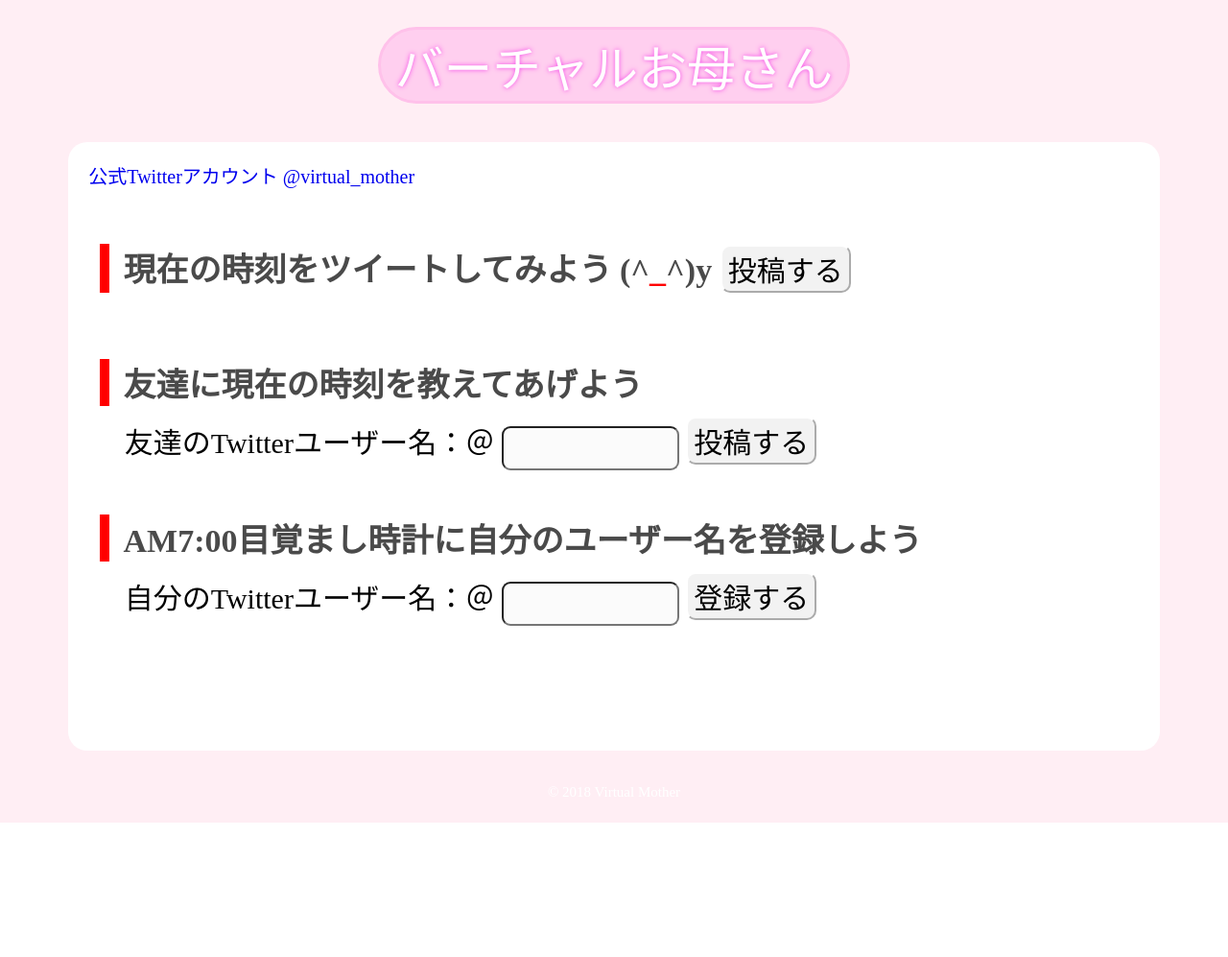
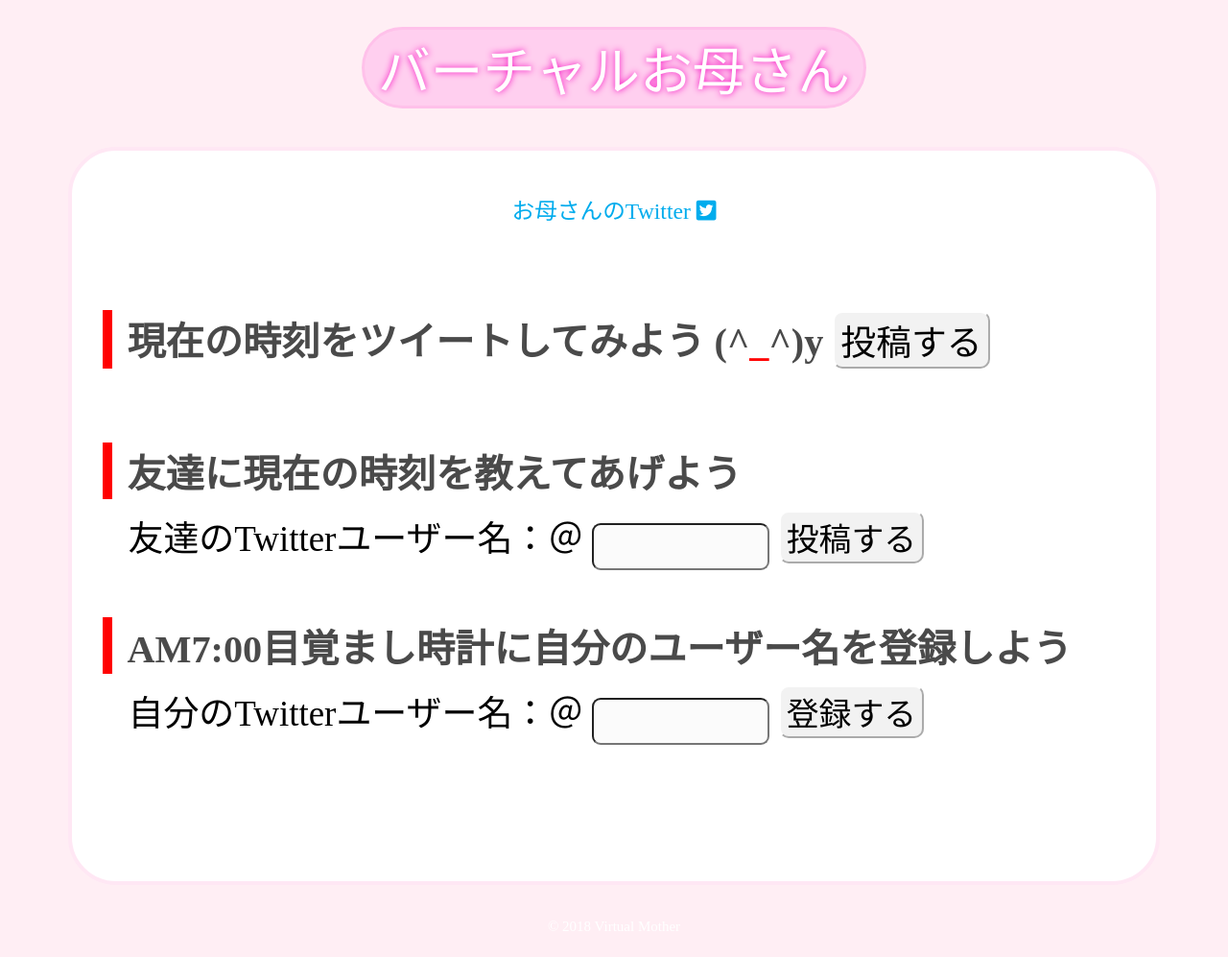
Before and after one commit to guralin/virtual_mother, a Flask app: page / in a window 1280 px wide. Shown: the whole page at 96% size. Before the commit the page ends 857 px from the top, so only its background shows below. Run offline with Flask 2, Linux system fonts and the light colour scheme; some libraries are stand-ins or nearby versions.

Commit message:
デザインの再変更

```diff
--- a/static/css/stylesheet.css
+++ b/static/css/stylesheet.css
@@ -2,12 +2,13 @@
 
 /*default*/
 body{
-    font-size: 20px;
-    background-color: #ffeef4 /*#ebffff*/;
+    font-size: calc(100% + 0.5vw);
+    background-color: #ffeef4
 }
 
 a{
     text-decoration: none;
+　　color: blue;
 }
 
 a:hover{
@@ -17,31 +18,33 @@ a:hover{
 header{
     padding: 20px 20px;
     color: #4a4a4a;
-/*    background-color: #ffeae4;*/
-/*    margin: -8px -8px 0;*/
     margin: 5px;
     text-align: center;
 }
 header span.title{
-    font-size: calc(190% + 1vw);/*50px;*/
+    font-size: calc(130% + 2vw);
     color: white;
-    text-shadow: 0 0 5px #f545e8;
+    text-shadow: 0 0 7px #f500be;
     display: inline-block;
     border: solid #ffc1ea;
-    border-radius: 50px;
+    border-radius: 70px;
     background-color: #ffcfef;
-    padding:0 15px;
+    padding:0 calc(13px + 0.1vw);
 }
 header a{
     text-decoration: none;
-    color: black;
+    color: white;
 }
 header a:hover{
     text-decoration: none;
 }
 
 .twitter_url{
-    margin: 0% 1%;
+    text-align: center;
+}
+.twitter_url a{
+    text-decoration: none;
+    color: #00aced; /*twitterのアイコンの色*/
 }
 
 .go_home{
@@ -50,14 +53,16 @@ header a:hover{
 
 article{
     background-color: white;
-    border-radius: 20px;
+    border-radius: 50px;
     padding: 20px 10px 50px;
     margin: 20px 5%;
     height: 100%;
+    font-size: calc(100% + 0.1vw);
+    border: solid 4px #ffe7f4;
 }
 
 h2{
-    font-size: 34px;
+    font-size: calc(105% + 1.2vw);
     margin: 1% 2%;
     padding: 0 15px;
     border-left: solid 10px red;
@@ -73,10 +78,14 @@ footer{
     text-align: center;
 }
 
+img.mother{
+    filter: drop-shadow(3px 3px 3px rgba(0,0,0,0.6))
+}
+
 
 /*index.css*/
 .button{
-    font-size: 30px;
+    font-size: calc(90% + 0.05vw);
     border-radius: 10px;
     border-color: #fff;
     background-color: #f2f2f2;
@@ -92,13 +101,13 @@ span.red{
 }
 
 .explain{
-    font-size: 30px;
+    font-size: calc(102% + 1vw);
     margin: 1% 3%;
     padding: 0 15px;
 }
 
 input.form{
-    height: 40px;
+    height: calc(30px + 1vw);
     background-color: #fbfbfb;
     border-radius: 9px;
 }
@@ -115,7 +124,7 @@ input.form:hover{
     margin: 1% 2%;
 }
 .post_text span{
-    font-size: 37px;
+    font-size: calc(102% + 1vw);
 }
 
 
--- a/templates/index.html
+++ b/templates/index.html
@@ -5,13 +5,14 @@
     <title>投稿しよう！！！ - バーチャルお母さん</title>
     <link rel="shortcut icon" href="../static/img/mother.png">
     <link rel="stylesheet" href="../static/css/stylesheet.css">
+    <link rel="stylesheet" href="https://use.fontawesome.com/releases/v5.5.0/css/all.css" integrity="sha384-B4dIYHKNBt8Bc12p+WXckhzcICo0wtJAoU8YZTY5qE0Id1GSseTk6S+L3BlXeVIU" crossorigin="anonymous">
 </head>
 <body>
     <header>
         <span class="title">バーチャルお母さん</span>
     </header>
     <article>
-<p class="twitter_url"><a href="https://twitter.com/virtual_mother/">公式Twitterアカウント @virtual_mother</a></p>
+<p class="twitter_url"><a href="https://twitter.com/virtual_mother/">お母さんのTwitter&nbsp;<i class="fab fa-twitter-square"></i></a></p>
 <br>
 <br>
     <h2>現在の時刻をツイートしてみよう (^<span class="red">_</span>^)y
--- a/templates/post.html
+++ b/templates/post.html
@@ -5,13 +5,14 @@
     <title>投稿しました - バーチャルお母さん</title>
     <link rel="shortcut icon" href="../static/img/mother.png">
     <link rel="stylesheet" href="../static/css/stylesheet.css">
+    <link rel="stylesheet" href="https://use.fontawesome.com/releases/v5.5.0/css/all.css" integrity="sha384-B4dIYHKNBt8Bc12p+WXckhzcICo0wtJAoU8YZTY5qE0Id1GSseTk6S+L3BlXeVIU" crossorigin="anonymous">
 </head>
 <body>
     <header>
         <span class="title"><a href="/">バーチャルお母さん</a></span>
     </header>
     <article>
-        <p class="twitter_url"><a href="https://twitter.com/virtual_mother/">公式Twitterアカウント @virtual_mother</a></p>
+        <p class="twitter_url"><a href="https://twitter.com/virtual_mother/">お母さんのTwitter&nbsp;<i class="fab fa-twitter-square"></i></a></p>
 <br>
 <br>
 <br>
@@ -21,7 +22,7 @@
 <br>
 <br>
 <br>
-        <p class="go_home"><a href="/"><<　ホームに戻る</a></p>
+        <p class="go_home"><a href="/"><i class="fas fa-home"></i>&nbsp;ホームに戻る</a></p>
     </article>
 
     <footer>
--- a/templates/register.html
+++ b/templates/register.html
@@ -5,13 +5,14 @@
     <title>登録しました - バーチャルお母さん</title>
     <link rel="shortcut icon" href="../static/img/mother.png">
     <link rel="stylesheet" href="../static/css/stylesheet.css">
+    <link rel="stylesheet" href="https://use.fontawesome.com/releases/v5.5.0/css/all.css" integrity="sha384-B4dIYHKNBt8Bc12p+WXckhzcICo0wtJAoU8YZTY5qE0Id1GSseTk6S+L3BlXeVIU" crossorigin="anonymous">
 </head>
 <body>
     <header>
         <span class="title"><a href="/">バーチャルお母さん</a></span>
     </header>
     <article>
-        <p class="twitter_url"><a href="https://twitter.com/virtual_mother/">公式Twitterアカウント @virtual_mother</a></p>
+        <p class="twitter_url"><a href="https://twitter.com/virtual_mother/">お母さんのTwitter&nbsp;<i class="fab fa-twitter-square"></i></a></p>
 <br>
 <br>
 <br>
@@ -24,7 +25,7 @@
 <br>
 <br>
 <br>
-        <p class="go_home"><a href="/"><<　ホームに戻る</a></p>
+        <p class="go_home"><a href="/"><i class="fas fa-home"></i>&nbsp;ホームに戻る</a></p>
     </article>
 
     <footer>
```
